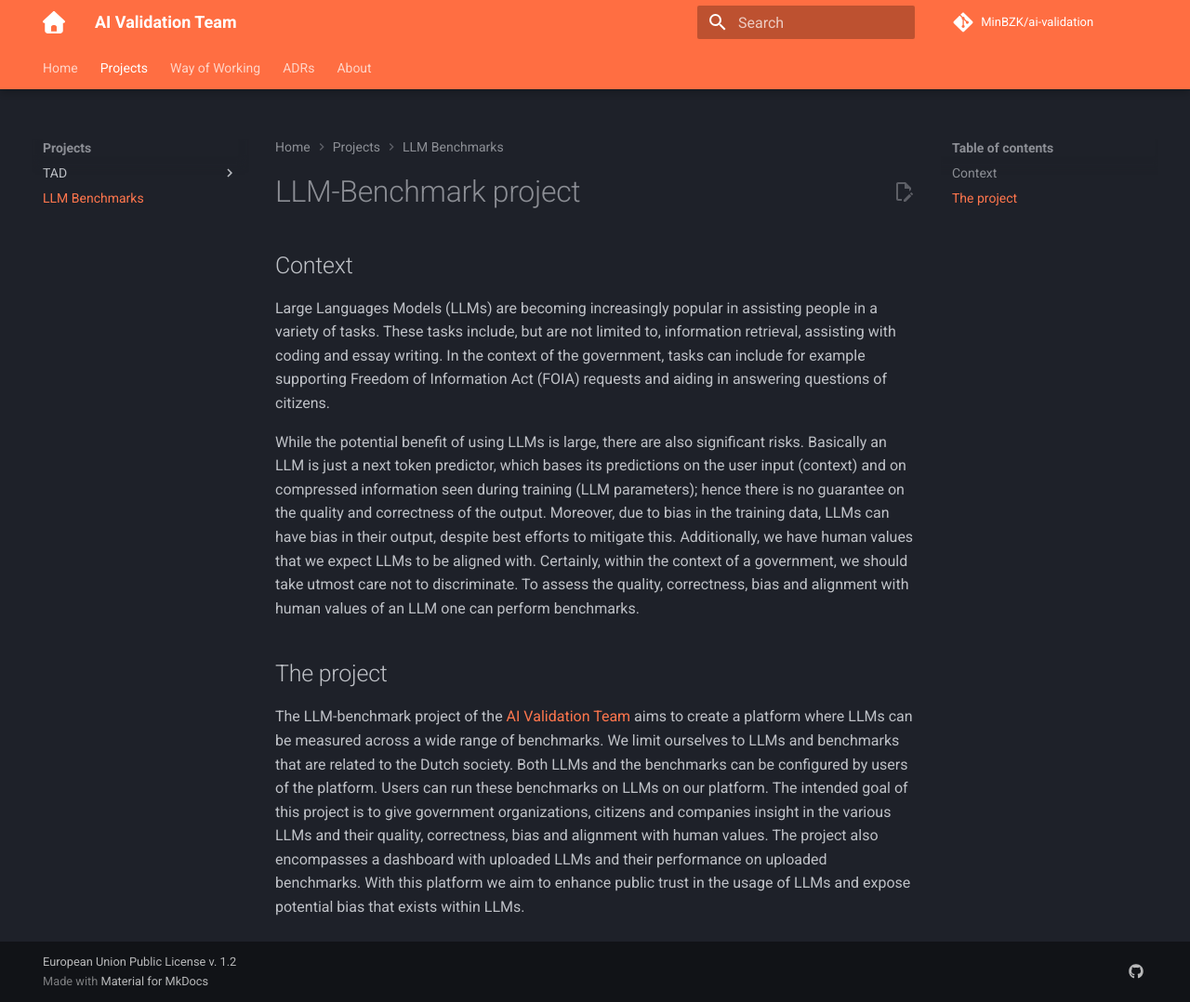
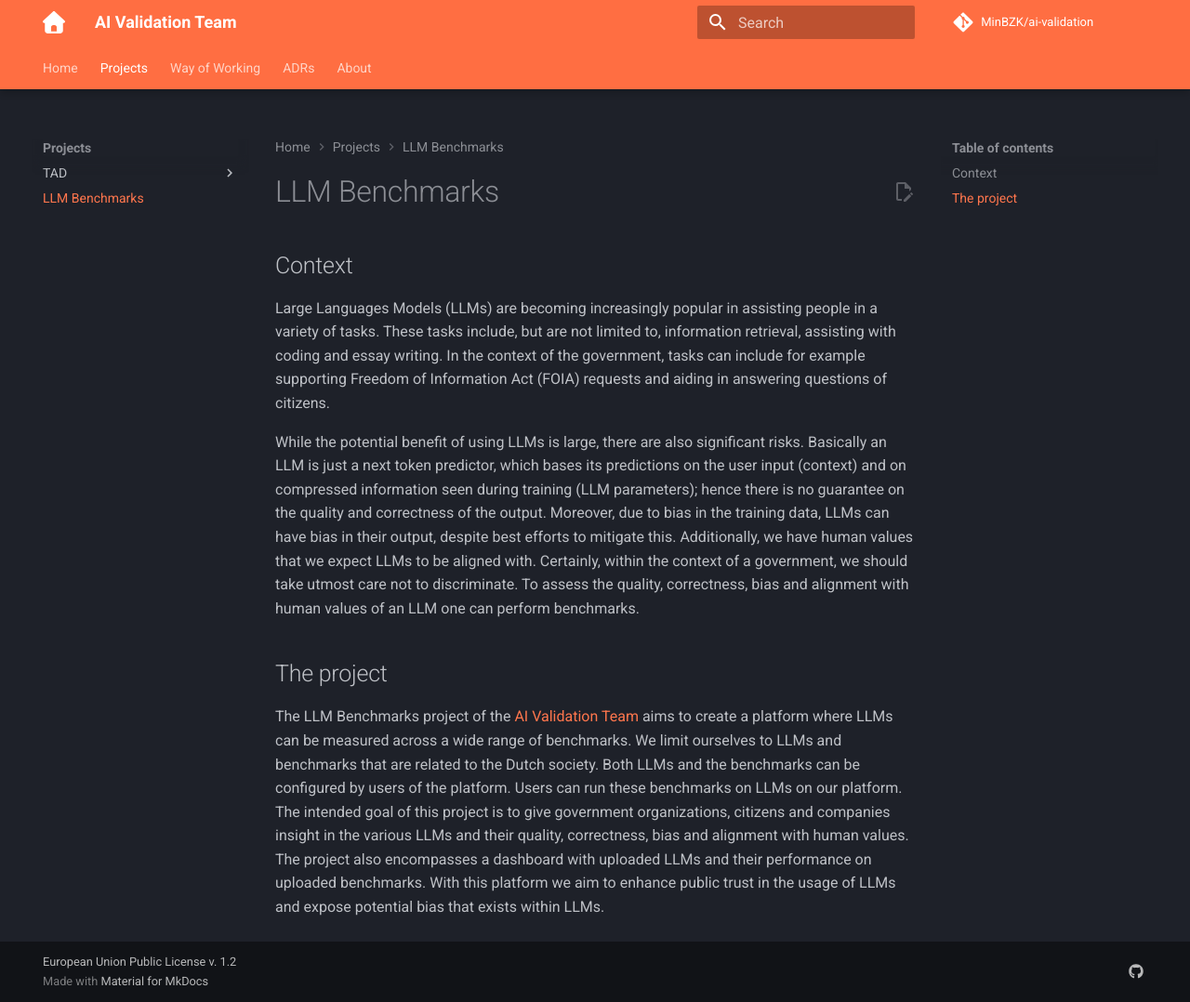
Before and after one commit to MinBZK/ai-validation, an MkDocs documentation site: the page built from docs/projects/llm-benchmarks/index.md, in a window 1280 px wide and 1078 px high. Shown: the whole window at 93% size. Built offline with MkDocs 1.6.1 and Material for MkDocs 9.7.7, drawn with Linux system fonts in a browser that asks for light colours; plug-ins that fetch from the network failed and are left out; comment, search, counter and statistics services are not loaded.

Commit message:
Align project name 'LLM Benchmark'

```diff
--- a/docs/projects/llm-benchmarks/index.md
+++ b/docs/projects/llm-benchmarks/index.md
@@ -1,4 +1,4 @@
-# LLM-Benchmark project
+# LLM Benchmarks
 
 ## Context
 
@@ -19,7 +19,7 @@ benchmarks.
 
 ## The project
 
-The LLM-benchmark project of the [AI Validation Team](../../about/team.md) aims to create a platform where LLMs can be
+The LLM Benchmarks project of the [AI Validation Team](../../about/team.md) aims to create a platform where LLMs can be
 measured across a wide range of benchmarks. We limit ourselves to LLMs and benchmarks that are related to the
 Dutch society. Both LLMs and the benchmarks can be configured by users of the platform.
 Users can run these benchmarks on LLMs on our platform. The intended goal of this project is to give government
```
